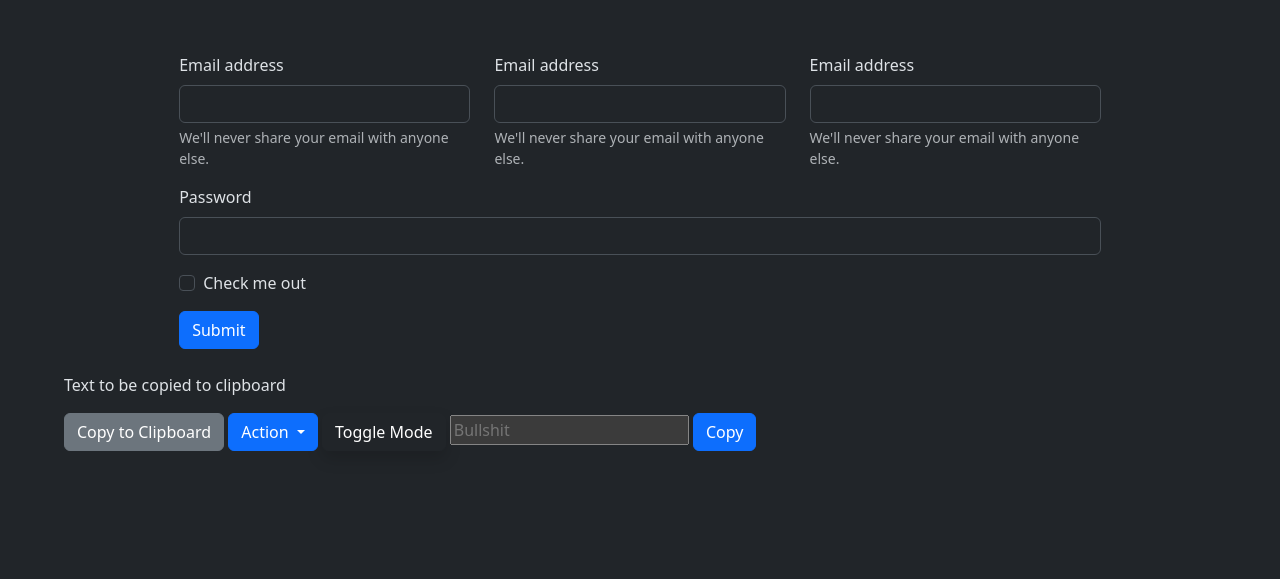
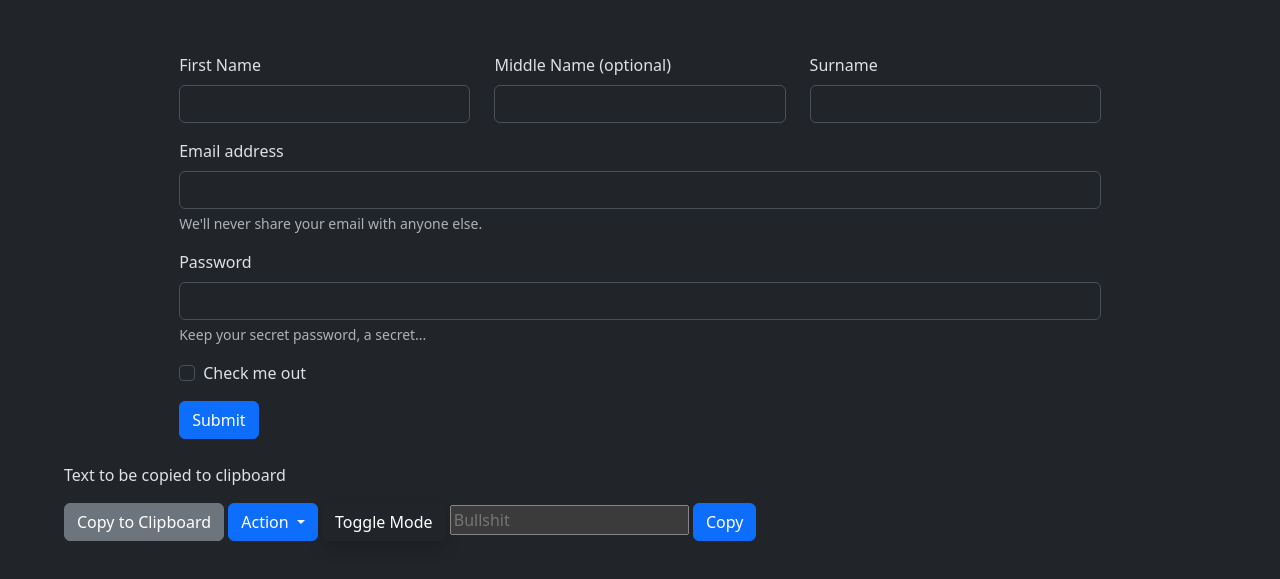
Before and after one commit to dandeviant/Config-Generator, a plain HTML site: page example.html in a window 1280 px wide. Shown: the part 117-696 px from the top of the page. Drawn offline with Linux system fonts and the light colour scheme.

Commit message:
edit example

```diff
--- a/example.html
+++ b/example.html
@@ -20,18 +20,24 @@ Examples for Bootstrap components I might wanna use.
             <div class="row">
               <div class="col">
                 <div class="mb-3">
-                  <label for="exampleInputEmail1" class="form-label">Email address</label>
-                  <input type="email" class="form-control" id="exampleInputEmail1" aria-describedby="emailHelp">
-                  <div id="emailHelp" class="form-text">We'll never share your email with anyone else.</div>
+                  <label for="exampleInputEmail1" class="form-label">First Name</label>
+                  <input type="text" class="form-control" id="firstName" aria-describedby="emailHelp">
                 </div>
               </div>
               <div class="col">
                 <div class="mb-3">
-                  <label for="exampleInputEmail1" class="form-label">Email address</label>
-                  <input type="email" class="form-control" id="exampleInputEmail1" aria-describedby="emailHelp">
-                  <div id="emailHelp" class="form-text">We'll never share your email with anyone else.</div>
+                  <label for="exampleInputEmail1" class="form-label">Middle Name (optional)</label>
+                  <input type="text" class="form-control" id="middleName" aria-describedby="emailHelp">
                 </div>
               </div>
+              <div class="col">
+                <div class="mb-3">
+                  <label for="exampleInputEmail1" class="form-label">Surname</label>
+                  <input type="text" class="form-control" id="surName" aria-describedby="emailHelp">
+                </div>
+              </div>
+            </div>
+            <div class="row">
               <div class="col">
                 <div class="mb-3">
                   <label for="exampleInputEmail1" class="form-label">Email address</label>
@@ -41,9 +47,12 @@ Examples for Bootstrap components I might wanna use.
               </div>
             </div>
             <div class="row">
-              <div class="mb-3">
-                <label for="exampleInputPassword1" class="form-label">Password</label>
-                <input type="password" class="form-control" id="exampleInputPassword1">
+              <div class="col">
+                <div class="mb-3">
+                  <label for="exampleInputPassword1" class="form-label">Password</label>
+                  <input type="password" class="form-control" id="exampleInputPassword1">
+                  <div class="form-text">Keep your secret password, a secret...</div>
+                </div>
               </div>
             </div>
 
@@ -55,7 +64,7 @@ Examples for Bootstrap components I might wanna use.
         </form>
         <br>
         <p class=”user-select-all”>Text to be copied to clipboard</p>
-        <button type="button" onclick=”copyToClipboard()” class="btn btn-secondary">Copy to Clipboard</button>
+        <button type="button" onclick="copyToClipboard()" class="btn btn-secondary">Copy to Clipboard</button>
 
         <!-- Bootstrap Dropdown example -->
         <div class="btn-group">
```
